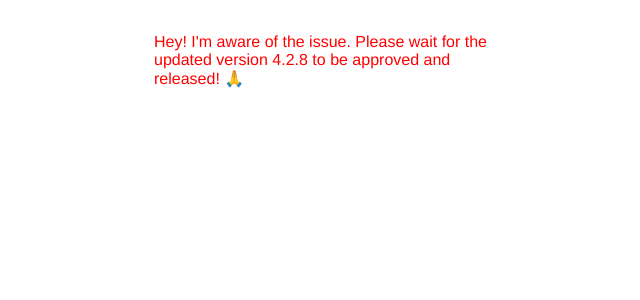
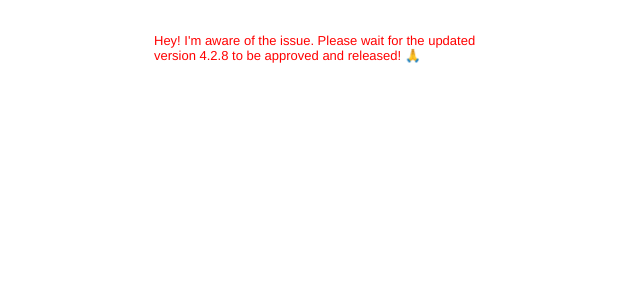
Before and after one commit to j-gao/j-gao.github.io, a Jekyll site: the page notice.html, which Jekyll copies as it is, in a window 1280 px wide. Shown: the top 300 px of the page, without its empty margins (306-946 px from the left). Built offline with Jekyll 4.4.1, drawn with Linux system fonts in a browser that asks for light colours.

Commit message:
smaller font

```diff
--- a/notice.html
+++ b/notice.html
@@ -36,7 +36,7 @@ a:hover {
 }
 </style>
 <!-- <em><a href="https://chrome.google.com/webstore/detail/downloader-for-justforfan/gdachlcgnfbgcjcmeiemgbpfahloadjn" target="_blank">Want one for JustFor.fans? You got it!</a></em> -->
-<p style="color:red; font-size: 16">Hey! I'm aware of the issue. Please wait for the updated version 4.2.8 to be approved and released! 🙏</p>
+<p style="color:red; font-size: 13">Hey! I'm aware of the issue. Please wait for the updated version 4.2.8 to be approved and released! 🙏</p>
 <script type="text/javascript">
 window.parent.postMessage({
         event_id: 'fancy_event_id',
```
